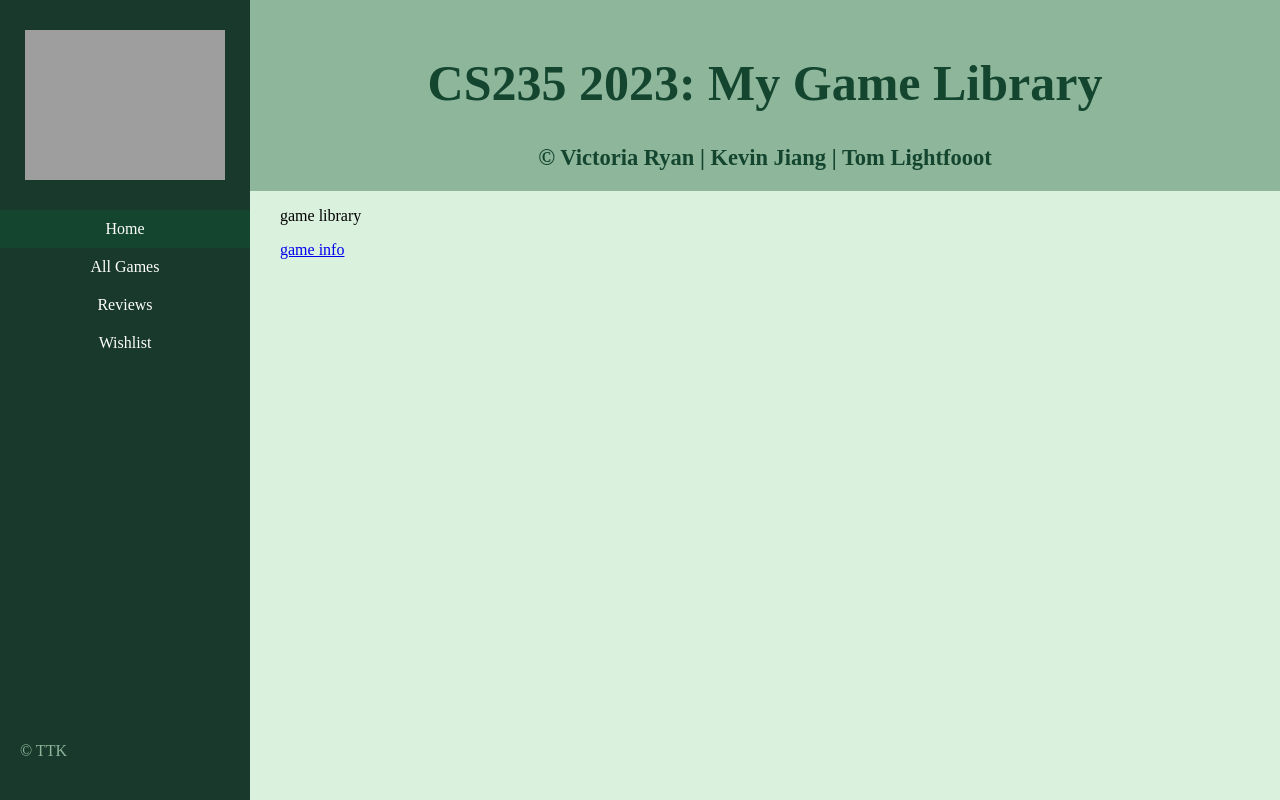
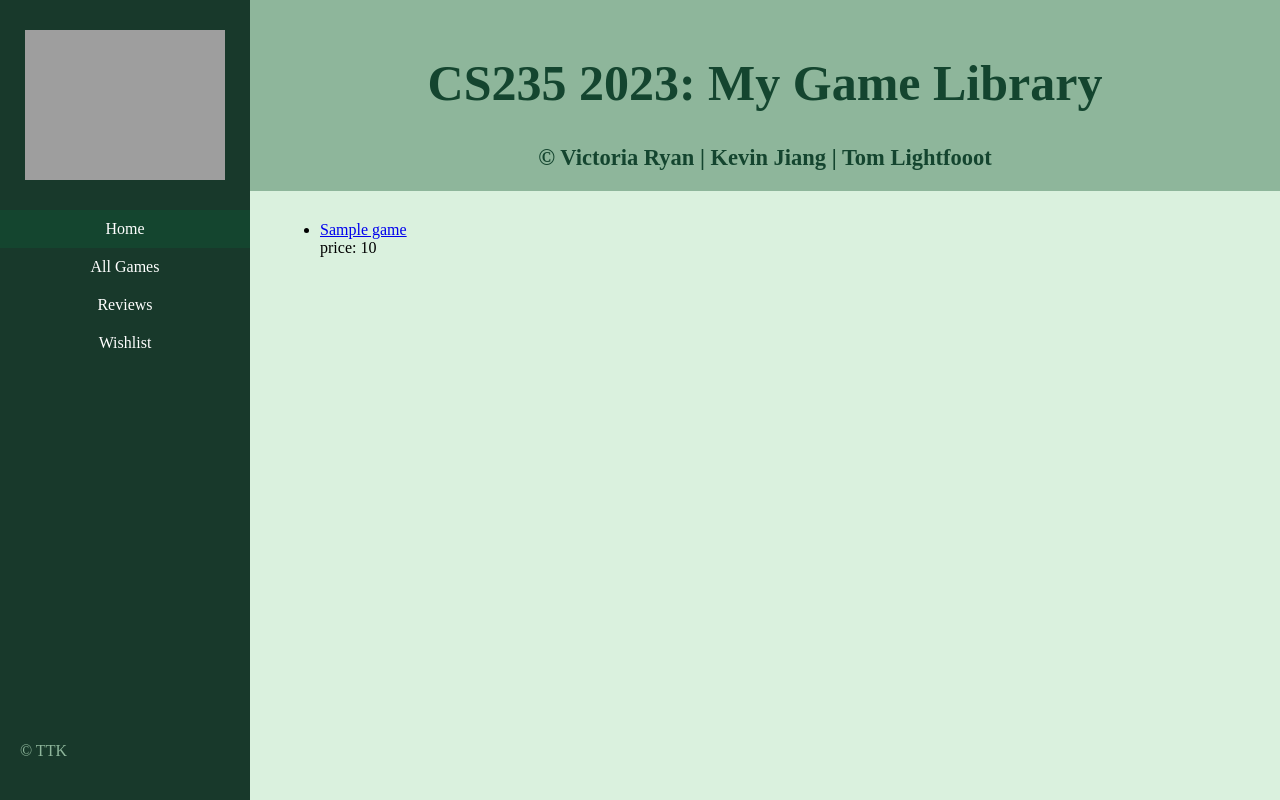
Before and after one commit to chromeyy/games-library-web-app, a Flask app: template games/templates/game_library.html in a window 1280 px wide. Run offline with Flask 3, Linux system fonts and the light colour scheme; the template is opened without the code that fills it: most values are stand-ins (such as "Sample title", 1, 10 or a date in 2020); grey boxes are pictures that could not be loaded.

Commit message:
Primitive system to display games
Game list page now displays games from the csv file, although very primitive.

```diff
--- a/games/static/css/main.css
+++ b/games/static/css/main.css
@@ -62,6 +62,15 @@ body {
 }
 
 #content {
-    margin-left: 280px;
-    margin-top: 0px;
+    margin-left: 250px;
 }
+
+main {
+    margin-top: 30px;
+    margin-left: 30px;
+}
+
+p {
+    margin: 0;
+    padding 0;
+}
--- a/games/templates/game_library.html
+++ b/games/templates/game_library.html
@@ -12,8 +12,14 @@
 
         {% block main %}
         <main>
-            <p>game library</p>
-            <a href="{{ url_for('game_info_bp.game_info') }}">game info</a>
+            <ul>
+                {% for game in games_dataset %}
+                <li>
+                    <a href="#">{{ game.title }}</a>
+                    <p>price: {{ game.price }} </p>
+                </li>
+                {% endfor %}
+            </ul>
         </main>
         {% endblock %}
     </body>
--- a/games/templates/index.html
+++ b/games/templates/index.html
@@ -13,9 +13,7 @@
         <div id="content">
             {% block main %}
             <main>
-                <div id="index-content">
-                    <p>main page</p>
-                </div>
+                <p>home page</p>
             </main>
             {% endblock %}
         </div>
```
Also changed, not shown: games/blueprints/game_library_bp.py (+13 -1 lines).
